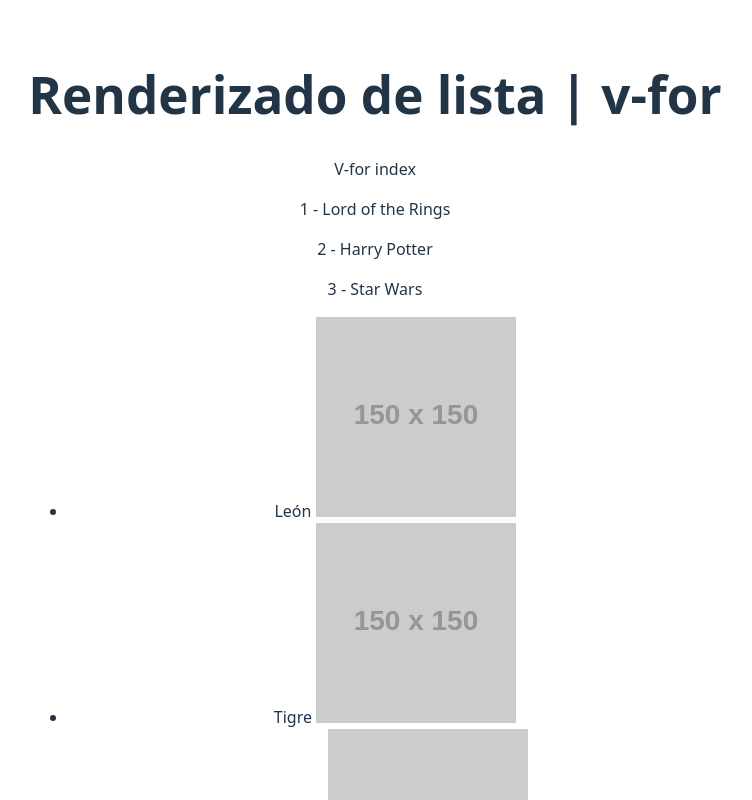
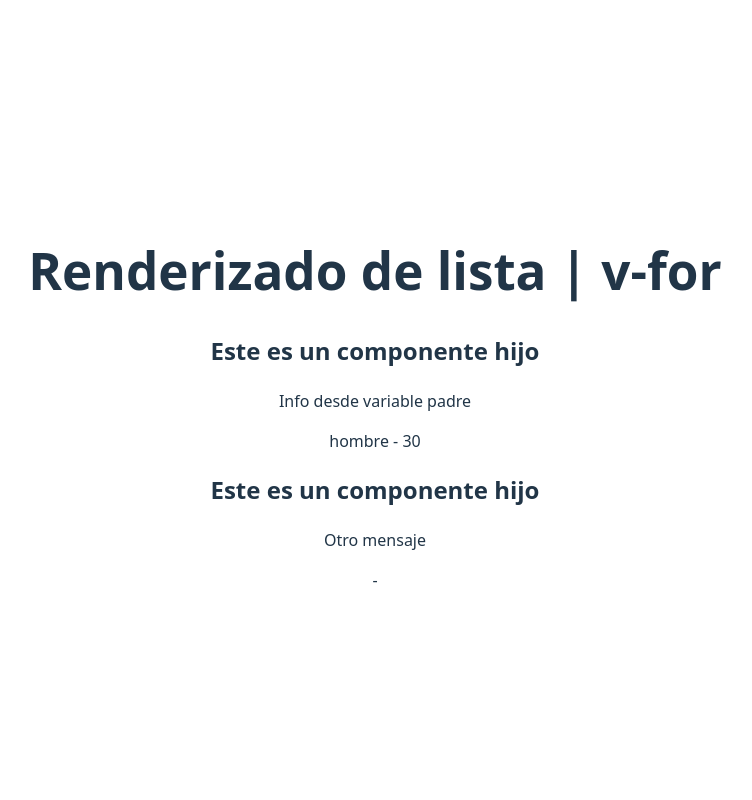
Before and after one commit to GERARDOCALLIRGOSJAQUE/my-vue-project, a Vue app: page / in a window 1280 px wide. Shown: the top 800 px of the page, without its empty margins (265-1017 px from the left). Built offline with nearby package versions, Linux system fonts and the light colour scheme.

Commit message:
Onceavo commit: componente padre e hijo Vue

```diff
--- a/src/App.vue
+++ b/src/App.vue
@@ -1,41 +1,19 @@
 <script setup>
 import HeaderComponent from './components/HeaderComponent.vue';
 import { ref } from 'vue';
-  const movies = ["Lord of the Rings", "Harry Potter", "Star Wars"];
-const animals = [
-    {
-        id: 1,
-        name: 'León',
-        img: 'https://via.placeholder.com/150'
-    },
-    {
-        id: 2,
-        name: 'Tigre',
-        img: 'https://via.placeholder.com/150'
-    },
-    {
-        id: 3,
-        name: 'Elefante',
-        img: 'https://via.placeholder.com/150'
-    }
-]
+import ChildComponent from './components/ChildComponent.vue';
 
+  const text = "Info desde variable padre";
+  const person = {
+    sex: "hombre",
+    age: 30
+  }
 </script>
 
 <template>
   <h1>Renderizado de lista | v-for</h1>
-  <div>
-    V-for index
-    <p v-for="(movie, index) in movies" :key="movie">
-      {{ index + 1 }} - {{ movie }}
-    </p>
-    <ul>
-      <li v-for="animal in animals" :key="animal.id">
-        {{ animal.name }}
-        <img :src="animal.img" width="200px"/>
-      </li>
-    </ul>
-  </div>
+  <ChildComponent :msg="text" :person="person"></ChildComponent>
+  <ChildComponent msg="Otro mensaje" ></ChildComponent>
 </template>
 
 <style scoped>
--- /dev/null
+++ b/src/components/ChildComponent.vue
@@ -0,0 +1,16 @@
+<script setup>
+defineProps({
+    msg: String,
+    person: {
+        sex: String,
+        age: Number
+    }
+})
+</script>
+<template>
+    <h2>Este es un componente hijo</h2>
+    <p>{{msg}}</p>
+    <div> {{person?.sex}} - {{person?.age}} </div>
+</template>
+<style>
+</style>
```
